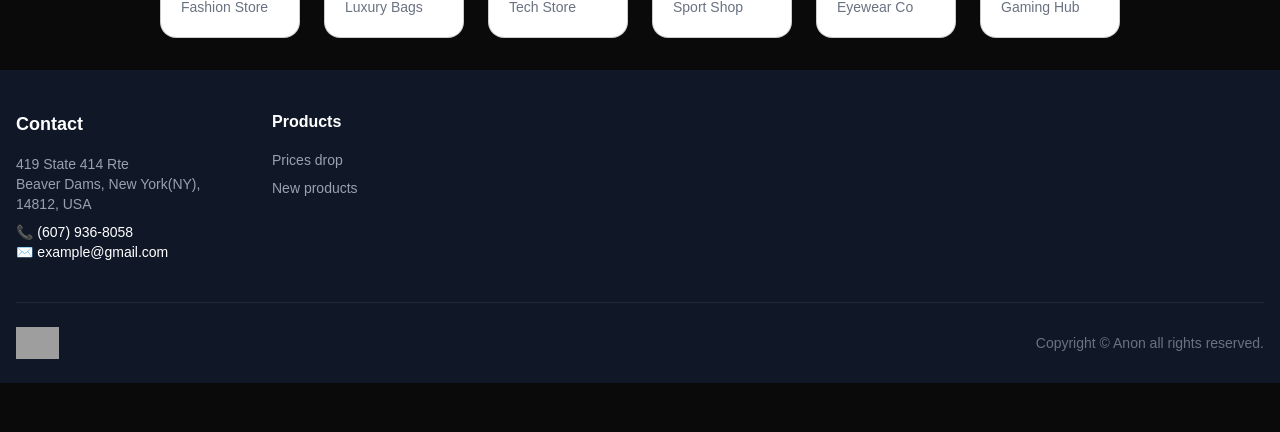
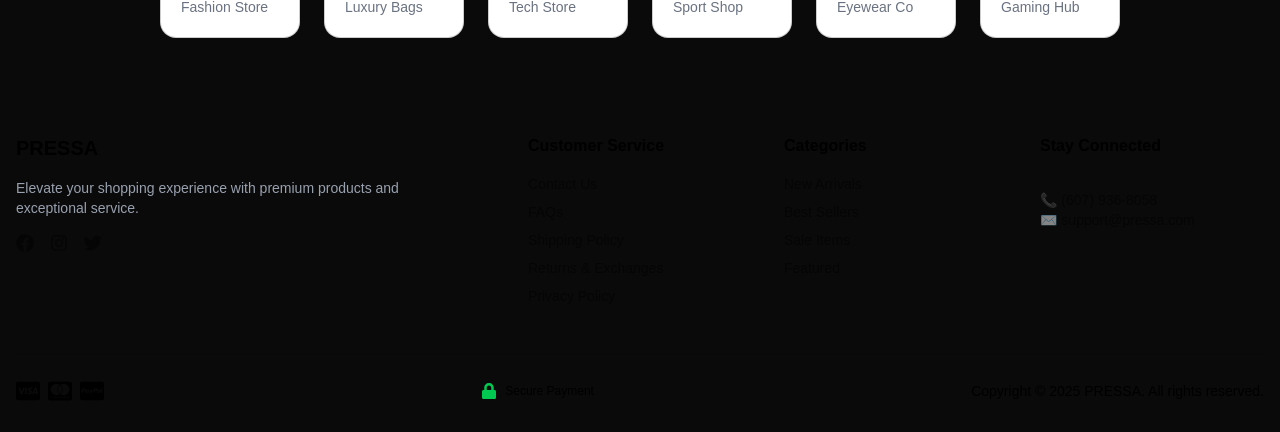
Before and after one commit to khuza08/pressa-ecommerce, a Next.js app: page / in a window 1280 px wide. Shown: the part 1934-2366 px from the top of the page. Before the commit the page ends 2317 px from the top, so only its background shows below. Built offline with nearby package versions, Linux system fonts and the light colour scheme; grey boxes are pictures that could not be loaded.

Commit message:
improve footer design

```diff
--- a/src/components/Footer.tsx
+++ b/src/components/Footer.tsx
@@ -1,37 +1,81 @@
 // src/components/Footer.tsx
+import { FaFacebook, FaInstagram, FaTwitter, FaCcVisa, FaCcMastercard, FaCcPaypal, FaLock } from "react-icons/fa";
+
 export default function Footer() {
   return (
-    <footer className="bg-gray-900 text-white pt-10 pb-6">
-      <div className="container mx-auto px-4">
-        <div className="grid grid-cols-2 md:grid-cols-5 gap-8">
-          {/* Contact */}
-          <div>
-            <h3 className="font-bold text-lg mb-4">Contact</h3>
-            <address className="not-italic text-sm text-gray-400">
-              419 State 414 Rte<br />
-              Beaver Dams, New York(NY), 14812, USA
-            </address>
-            <p className="mt-2 text-sm">📞 (607) 936-8058</p>
-            <p className="text-sm">✉️ example@gmail.com</p>
+<footer className="text-black pt-16 pb-24 sm:pb-24 md:pb-12 lg:pb-8">
+        <div className="container mx-auto px-4">
+        <div className="grid grid-cols-2 md:grid-cols-4 lg:grid-cols-5 gap-8 mb-12">
+          {/* Brand/Company Info */}
+          <div className="lg:col-span-2">
+            <h3 className="font-bold text-xl mb-4">PRESSA</h3>
+            <p className="text-gray-400 text-sm mb-4 max-w-md">
+              Elevate your shopping experience with premium products and exceptional service.
+            </p>
+            <div className="flex space-x-4">
+              <a href="#" className="text-black/50 hover:text-black text-lg">
+                <FaFacebook />
+              </a>
+              <a href="#" className="text-black/50 hover:text-black text-lg">
+                <FaInstagram />
+              </a>
+              <a href="#" className="text-black/50 hover:text-black text-lg">
+                <FaTwitter />
+              </a>
+            </div>
           </div>
 
-          {/* Links */}
+          {/* Customer Service */}
           <div>
-            <h3 className="font-bold mb-4">Products</h3>
-            <ul className="space-y-2 text-sm text-gray-400">
-              <li><a href="#" className="hover:text-white">Prices drop</a></li>
-              <li><a href="#" className="hover:text-white">New products</a></li>
+            <h4 className="font-semibold mb-4">Customer Service</h4>
+            <ul className="space-y-2 text-sm text-black/50">
+              <li><a href="#" className="hover:text-black transition">Contact Us</a></li>
+              <li><a href="#" className="hover:text-black transition">FAQs</a></li>
+              <li><a href="#" className="hover:text-black transition">Shipping Policy</a></li>
+              <li><a href="#" className="hover:text-black transition">Returns & Exchanges</a></li>
+              <li><a href="#" className="hover:text-black transition">Privacy Policy</a></li>
             </ul>
           </div>
 
-          {/* Ulangi untuk Company, Services, dll */}
+          {/* Categories */}
+          <div>
+            <h4 className="font-semibold mb-4">Categories</h4>
+            <ul className="space-y-2 text-sm text-black/50">
+              <li><a href="#" className="hover:text-black transition">New Arrivals</a></li>
+              <li><a href="#" className="hover:text-black transition">Best Sellers</a></li>
+              <li><a href="#" className="hover:text-black transition">Sale Items</a></li>
+              <li><a href="#" className="hover:text-black transition">Featured</a></li>
+            </ul>
+          </div>
+
+          {/* Contact & Newsletter */}
+          <div>
+            <h4 className="font-semibold mb-4">Stay Connected</h4>
+            <div className="flex mb-4">
+            </div>
+            <p className="text-black/50 text-sm">
+              📞 (607) 936-8058<br />
+              ✉️ support@pressa.com
+            </p>
+          </div>
         </div>
 
-        <div className="border-t border-gray-800 mt-10 pt-6 flex flex-col md:flex-row justify-between items-center">
-          <img src="/assets/images/payment.png" alt="Payment" className="h-8 mb-4 md:mb-0" />
-          <p className="text-sm text-gray-500">
-            Copyright &copy; <a href="#" className="hover:underline">Anon</a> all rights reserved.
-          </p>
+        {/* Payment & Copyright */}
+        <div className="border-t border-black/20 pt-6">
+          <div className="flex flex-col md:flex-row justify-between items-center">
+            <div className="flex space-x-2 mb-4 md:mb-0">
+              <FaCcVisa className="text-2xl text-black" />
+              <FaCcMastercard className="text-2xl text-black" />
+              <FaCcPaypal className="text-2xl text-black" />
+            </div>
+            <div className="flex items-center space-x-2 mb-4 md:mb-0">
+              <FaLock className="text-green-500" />
+              <span className="text-xs text-black">Secure Payment</span>
+            </div>
+            <p className="text-sm text-black">
+              Copyright © {new Date().getFullYear()} PRESSA. All rights reserved.
+            </p>
+          </div>
         </div>
       </div>
     </footer>
```
